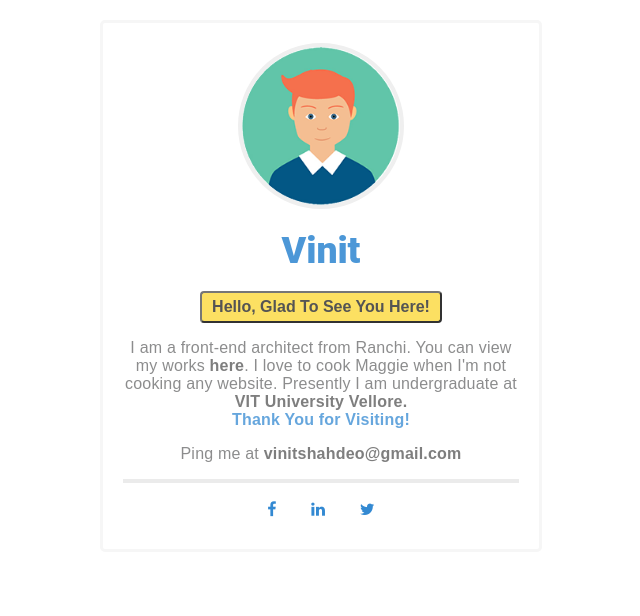
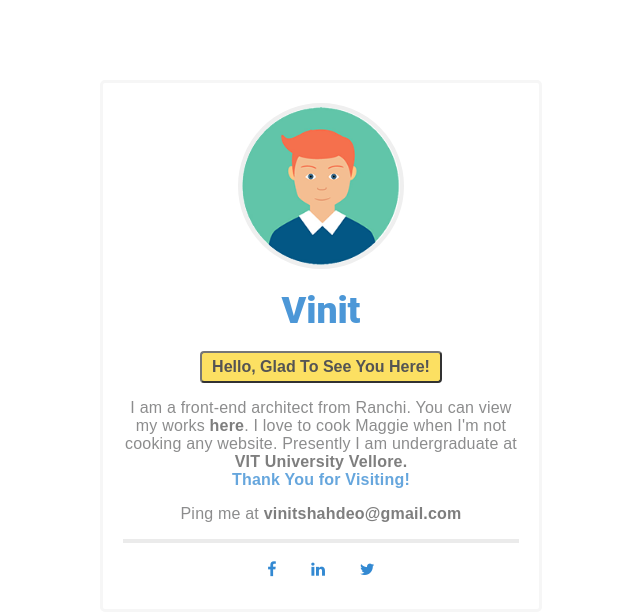
Before and after one commit to vinitshahdeo/SimpleBio, a PHP site: page / in a window 1280 px wide. Shown: the top 616 px of the page, without its empty margins (309-949 px from the left). Run offline with PHP 8.4, Linux system fonts and the light colour scheme.

Commit message:
make much more aesthtic sense now

```diff
--- a/style.css
+++ b/style.css
@@ -86,7 +86,7 @@ a:hover, a:focus, a:active, a:visited {
 /* div class */
 .about {
 	padding: 20px;
-	margin-top: 20px;
+	margin-top: 80px;
 }
 .about span {
 	font-size: 2em;
```
